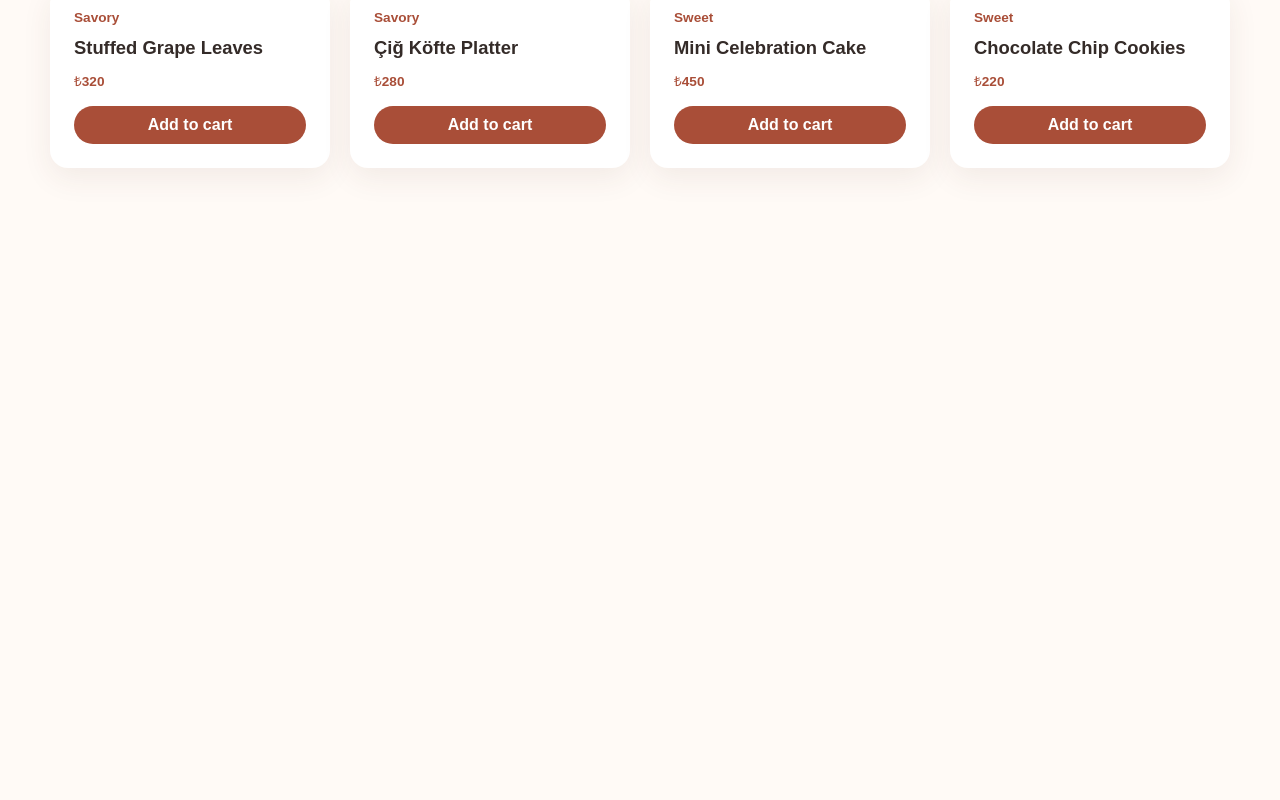
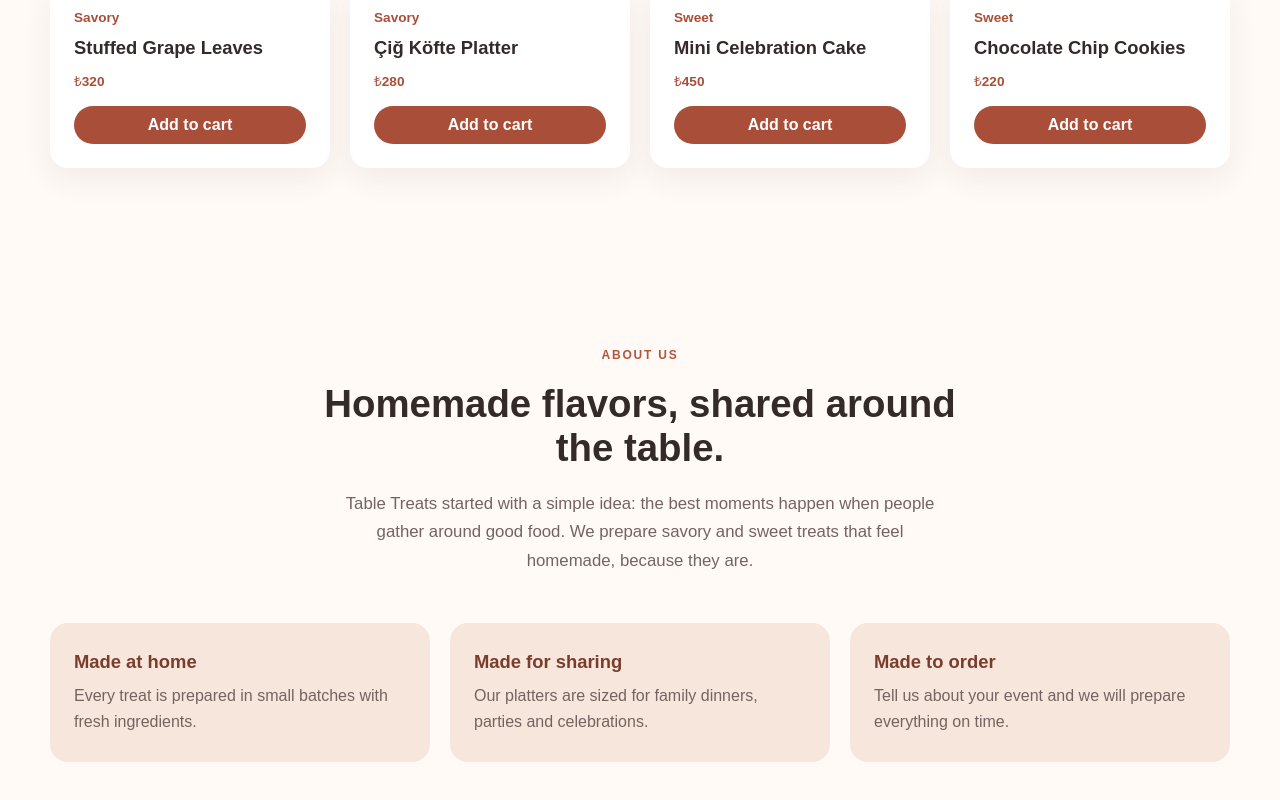
Before and after one commit to zensude/table-treats, a React (Vite) app: page / in a window 1280 px wide. Shown: the part 1016-1816 px from the top of the page. Before the commit the page ends 1284 px from the top, so only its background shows below. Built offline with nearby package versions, Linux system fonts and the light colour scheme.

Commit message:
feat: add about us section

```diff
--- /dev/null
+++ b/src/AboutSection.jsx
@@ -0,0 +1,41 @@
+const highlights = [
+    {
+        title: "Made at home",
+        text: "Every treat is prepared in small batches with fresh ingredients.",
+    },
+    {
+        title: "Made for sharing",
+        text: "Our platters are sized for family dinners, parties and celebrations.",
+    },
+    {
+        title: "Made to order",
+        text: "Tell us about your event and we will prepare everything on time.",
+    },
+];
+
+function AboutSection() {
+    return (
+        <section className="about-section" id="about">
+            <p className="eyebrow">ABOUT US</p>
+
+            <h2>Homemade flavors, shared around the table.</h2>
+
+            <p className="about-text">
+                Table Treats started with a simple idea: the best moments happen when
+                people gather around good food. We prepare savory and sweet treats that
+                feel homemade, because they are.
+            </p>
+
+            <div className="about-highlights">
+                {highlights.map((highlight) => (
+                    <article className="about-card" key={highlight.title}>
+                        <h3>{highlight.title}</h3>
+                        <p>{highlight.text}</p>
+                    </article>
+                ))}
+            </div>
+        </section>
+    );
+}
+
+export default AboutSection;
--- a/src/App.css
+++ b/src/App.css
@@ -333,3 +333,62 @@
   font-size: 1.15rem;
   color: #342b28;
 }
+
+.about-section {
+  width: min(1180px, calc(100% - 48px));
+  margin: 0 auto;
+  padding: 80px 0 120px;
+  text-align: center;
+}
+
+.about-section h2 {
+  max-width: 640px;
+  margin: 0 auto;
+  font-size: 2.4rem;
+  color: #342b28;
+}
+
+.about-text {
+  max-width: 620px;
+  margin: 20px auto 0;
+  color: #746461;
+  font-size: 1.05rem;
+  line-height: 1.7;
+}
+
+.about-highlights {
+  display: grid;
+  grid-template-columns: repeat(3, 1fr);
+  gap: 20px;
+  margin-top: 48px;
+}
+
+.about-card {
+  padding: 28px 24px;
+  border-radius: 18px;
+  background: #f7e6dc;
+  text-align: left;
+}
+
+.about-card h3 {
+  margin: 0 0 10px;
+  font-size: 1.15rem;
+  color: #7a3d2c;
+}
+
+.about-card p {
+  margin: 0;
+  color: #746461;
+  line-height: 1.6;
+}
+
+@media (max-width: 640px) {
+  .about-section {
+    width: min(100% - 32px, 1180px);
+    padding: 60px 0 80px;
+  }
+
+  .about-highlights {
+    grid-template-columns: 1fr;
+  }
+}
--- a/src/App.jsx
+++ b/src/App.jsx
@@ -1,5 +1,6 @@
 import ProductCard from "./ProductCard";
 import CartPanel from "./CartPanel";
+import AboutSection from "./AboutSection";
 import { useState } from "react";
 import "./App.css";
 
@@ -83,6 +84,8 @@ function App() {
         </div>
       </section>
 
+      <AboutSection />
+
       {isCartOpen && (
         <CartPanel
           items={cartItems}
```
